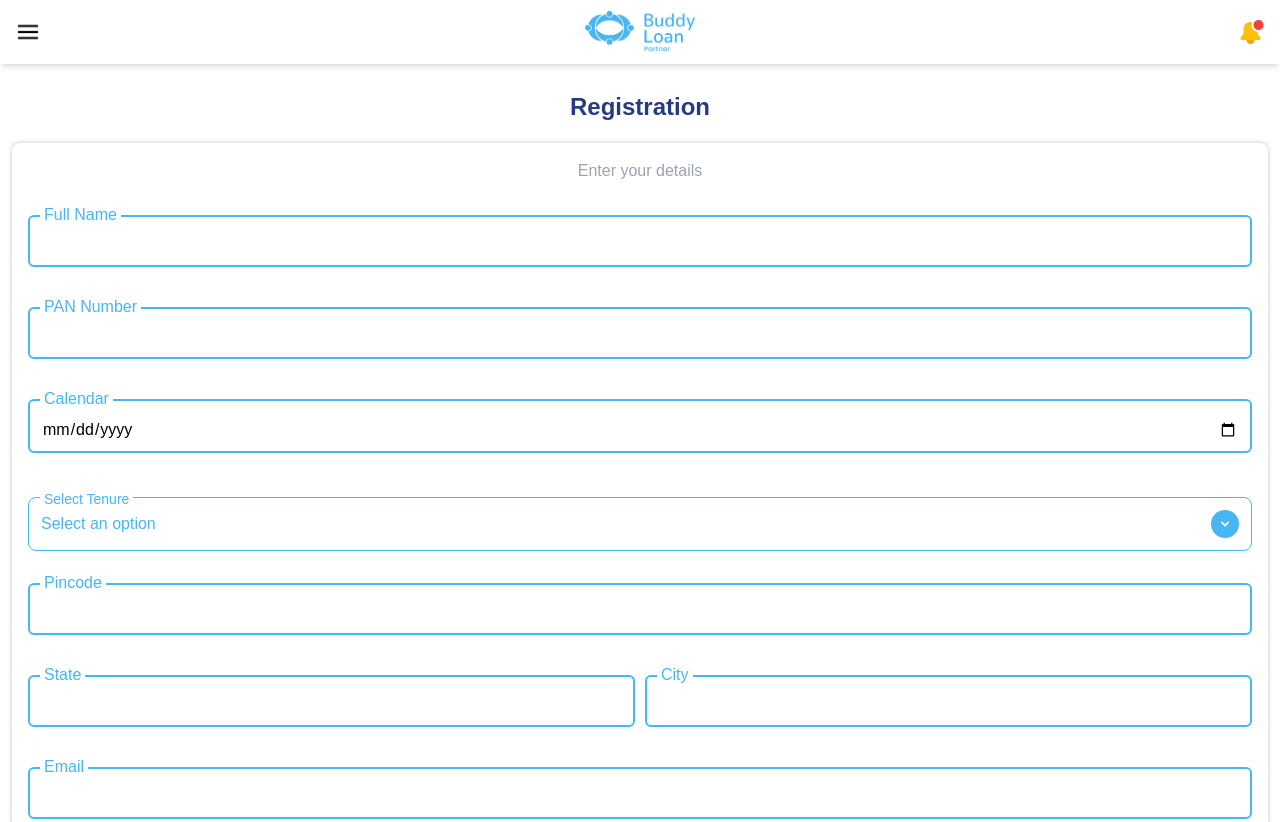
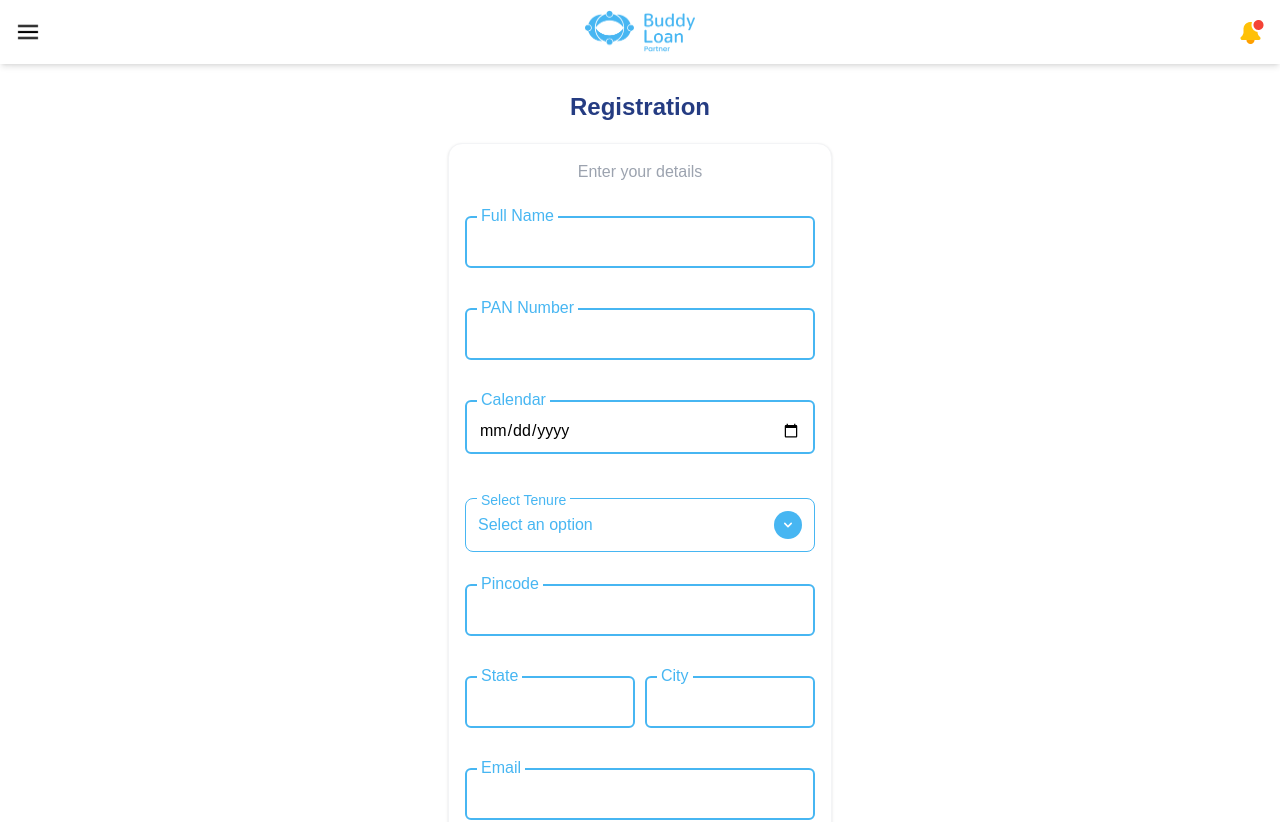
Before and after one commit to sahilwhistle/buddyloan, a Next.js app: page /registration in a window 1280 px wide. Shown: the top 822 px of the page. Built offline with nearby package versions, Linux system fonts and the light colour scheme.

Commit message:
mod: minor changes

```diff
--- a/app/globals.css
+++ b/app/globals.css
@@ -19,9 +19,3 @@ body {
   background: var(--background);
   font-family: Arial, Helvetica, sans-serif;
 }
-
-.reg-form-wrapper{
-  box-shadow: 0px 0px 4px 0px #00000040;
-  border-radius: 8px;
-  background-color: #fff;
-}
--- a/app/registration/page.tsx
+++ b/app/registration/page.tsx
@@ -79,7 +79,7 @@ const Registration = () => {
       </h3>
 
       {/* Registration Form */}
-      <div className="reg-form-wrapper p-4 mt-5 bg-white rounded-lg">
+      <div className=" p-4 mt-5 bg-white rounded-[14px] max-w-sm mx-auto border border-gray-100 shadow">
         <h4 className="title text-base font-medium text-gray-400 flex justify-center items-center font-poppins">
           Enter your details
         </h4>
@@ -133,7 +133,7 @@ const Registration = () => {
           {/* Pincode */}
           <div className="py-3 mt-3">
             <Input
-              type="number"
+              type="text"
               placeholder="Pincode"
               value={formData.pincode}
               onChange={handleChange("pincode")}
@@ -200,9 +200,6 @@ const Registration = () => {
           )}
 
           {/* Submit Button */}
-          {/* <div>
-            <Button label="submit" type="submit" />
-          </div> */}
           <div className="py-3 flex justify-center">
             <button
               type="submit"
```
